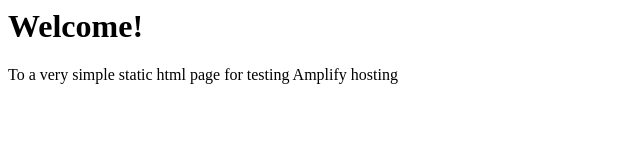
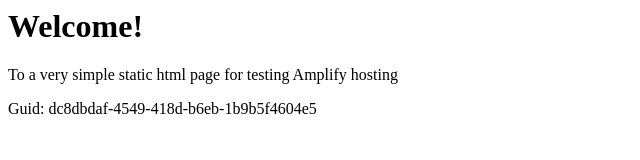
Before and after one commit to aws-aemilia-sfo/Github-PR-Commit-Integration-Test-DoNotTouch-v1-prod-us-west-1, a website: page src/index.html in a window 1280 px wide. Shown: the whole page, without its empty margins (0-640 px from the left). Drawn offline with Linux system fonts and the light colour scheme.

Commit message:
commit from integ tests

```diff
--- a/src/index.html
+++ b/src/index.html
@@ -1,3 +1,5 @@
+
+
 <html lang="en">
 
 <head>
@@ -10,6 +12,6 @@
 <body>
     <h1>Welcome!</h1>
     <p>To a very simple static html page for testing Amplify hosting</p>
-</body>
+    <p>Guid: dc8dbdaf-4549-418d-b6eb-1b9b5f4604e5</p></body>
 
 </html>
```
